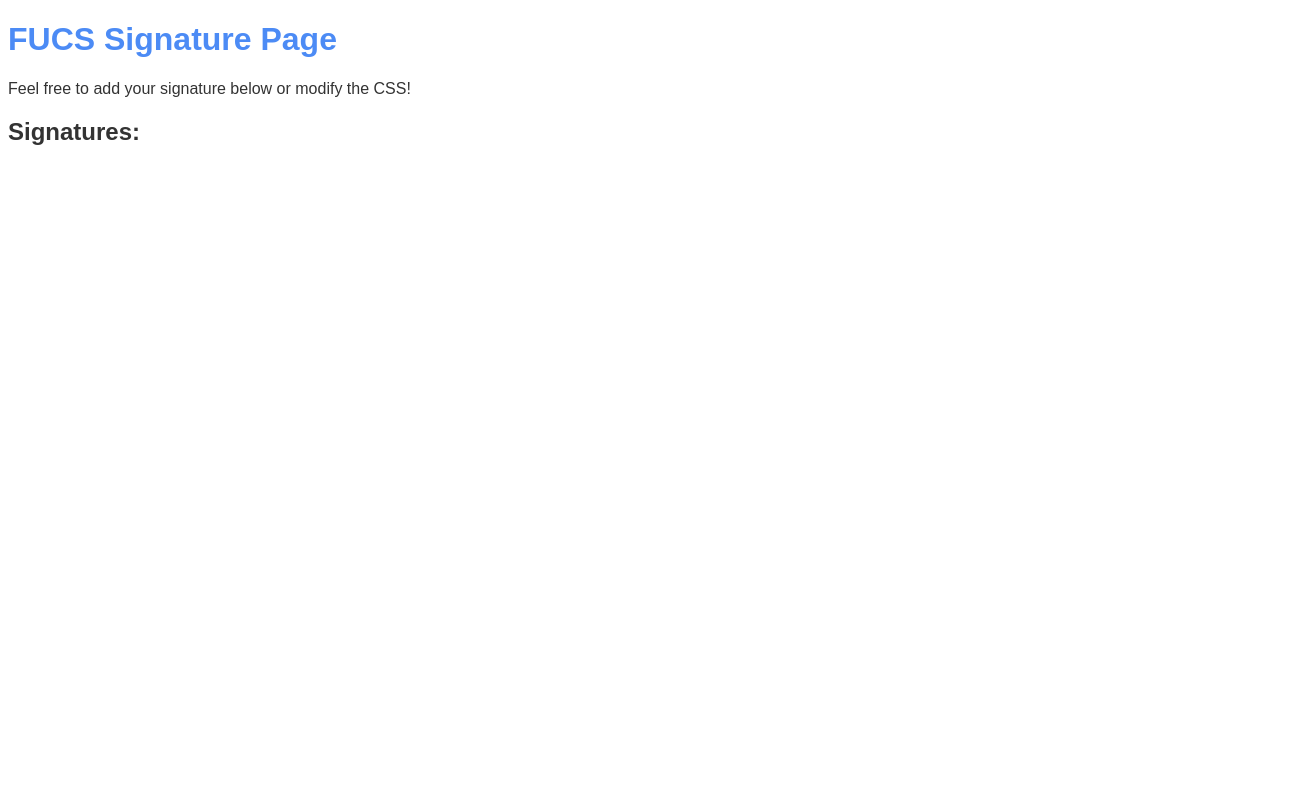
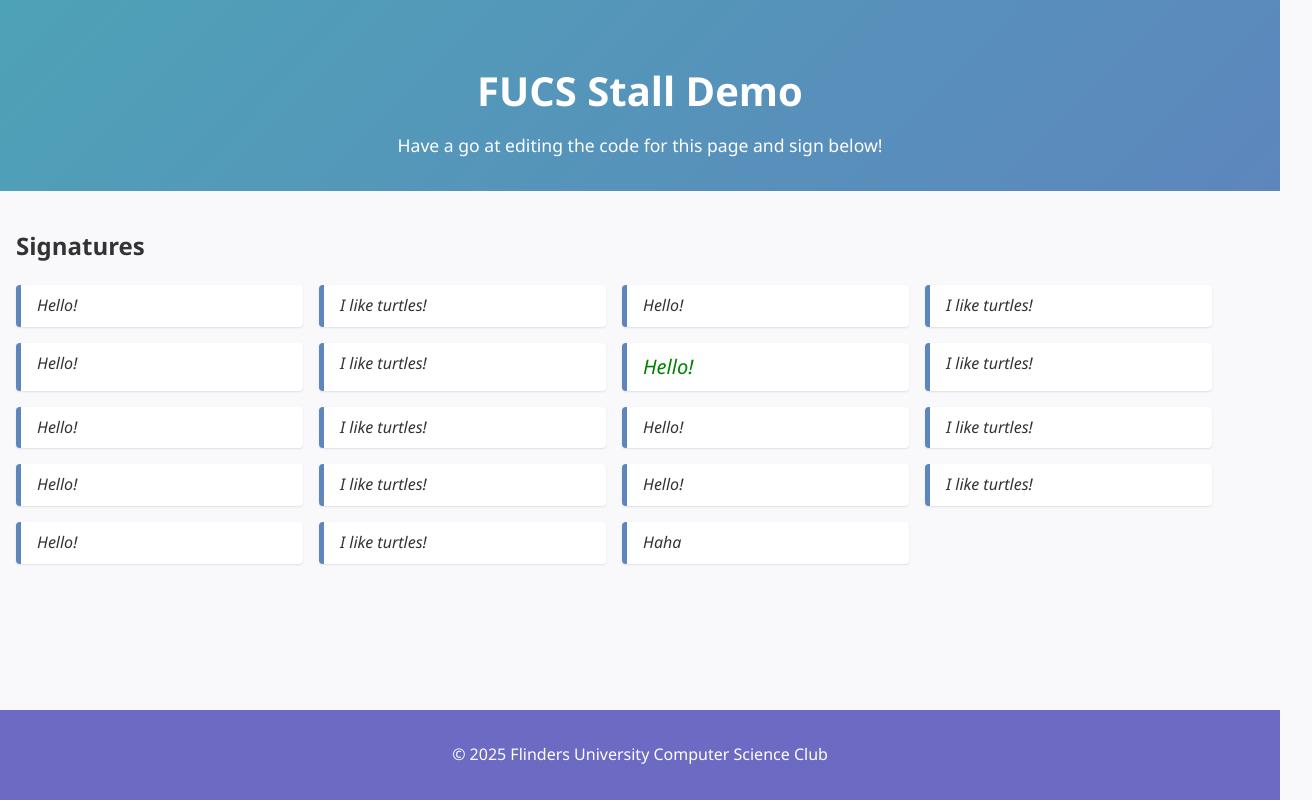
Before and after one commit to Autonier/Club-Stall-2025-S1, a plain HTML site: page index.html in a window 1280 px wide. Shown: the whole page, 1312 px wide, since content can reach past the window. Drawn offline with Linux system fonts and the light colour scheme.

Commit message:
Stylistic changes

```diff
--- a/index.html
+++ b/index.html
@@ -1,21 +1,47 @@
 <!DOCTYPE html>
-<html>
+<html lang="en">
 <head>
   <meta charset="UTF-8">
-  <title>Stall Demo</title>
+  <title>FUCS Stall Demo</title>
   <link rel="stylesheet" href="styles.css">
 </head>
 <body>
-  <h1>FUCS Signature Page</h1>
-  <p>Feel free to add your signature below or modify the CSS!</p>
+  <header>
+    <h1>FUCS Stall Demo</h1>
+    <p>Have a go at editing the code for this page and sign below!</p>
+  </header>
 
+  <main>
+    <h2>Signatures</h2>
+    <div id="signatures">
+      <!-- Add your signature down here! -->
 
+      <!-- <p>I was here! — John</p> -->
+           <p>Hello!</p>
+           <p>I like turtles!</p>
+           <p>Hello!</p>
+           <p>I like turtles!</p>
+           <p>Hello!</p>
+           <p>I like turtles!</p>
+           <p id="Garry">Hello!</p>
+           <p>I like turtles!</p>
+           <p>Hello!</p>
+           <p>I like turtles!</p>
+           <p>Hello!</p>
+           <p>I like turtles!</p>
+           <p>Hello!</p>
+           <p>I like turtles!</p>
+           <p>Hello!</p>
+           <p>I like turtles!</p>
+           <p>Hello!</p>
 
-  <h2>Signatures:</h2>
-  <div id="signatures">
-    <!-- Add your signature down here! -->
+           <p>I like turtles!</p>
+           <p>Haha</p>
+    </div>
+  </main>
 
-
-  </div>
+  <footer>
+    <p>© 2025 Flinders University Computer Science Club</p>
+  </footer>
 </body>
 </html>
--- a/styles.css
+++ b/styles.css
@@ -1,10 +1,81 @@
-/* Default styles */
-body {
-    font-family: sans-serif;
-    background-color: white;
-    color: #333;
+/*
+  Color Palette:
+    #4EA2B7
+    #5D86BD
+    #6D6AC3
+*/
+
+html, body {
+    margin: 0;
+    padding: 0;
+    height: 100%;
   }
 
-  h1 {
-    color: #4c8bf5;
+  body {
+    display: flex;
+    flex-direction: column;
+    font-family: "Segoe UI", Tahoma, sans-serif;
+    background: #f9f9fc;
+    color: #333;
+    line-height: 1.6;
   }
+
+
+  header {
+    background: linear-gradient(135deg, #4EA2B7, #5D86BD);
+    color: #fff;
+    text-align: center;
+    padding: 2rem 1rem;
+  }
+
+  header h1 {
+    font-size: 2.5rem;
+    margin-bottom: 0.5rem;
+  }
+
+  header p {
+    font-size: 1.1rem;
+    margin: 0;
+  }
+
+
+  main {
+    flex: 1;
+    width: 100%;
+    padding: 1rem;
+  }
+
+
+  #signatures {
+    display: flex;
+    flex-wrap: wrap;
+    gap: 1rem;
+
+
+  }
+
+
+  #signatures p {
+    flex: 0 1 250px;
+    background-color: #fff;
+    border-left: 5px solid #5D86BD;
+    padding: 0.5rem 1rem;
+    margin: 0;
+    font-style: italic;
+    border-radius: 4px;
+    box-shadow: 0 1px 2px rgba(0,0,0,0.1);
+  }
+
+
+  footer {
+    flex-shrink: 0;
+    background-color: #6D6AC3;
+    color: #fff;
+    text-align: center;
+    padding: 1rem;
+  }
+
+  #Garry {
+    color: green;
+    font-size: 20px;
+  }
```
